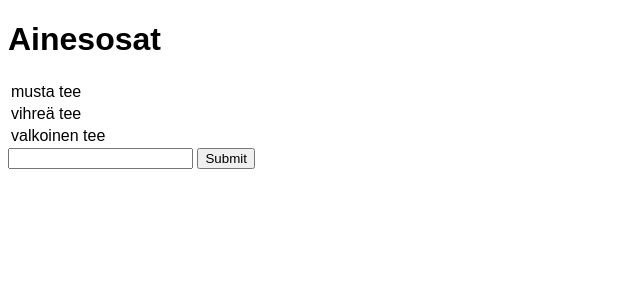
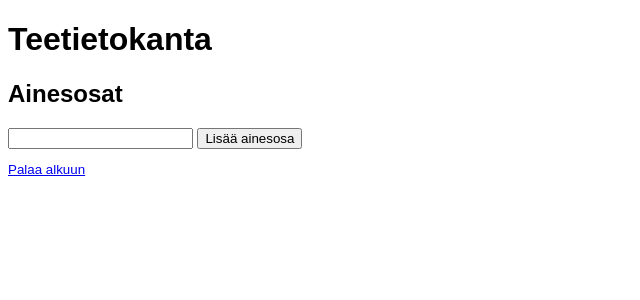
Before and after one commit to ollim1/teetietokanta, a Flask app: page /ingredients in a window 1280 px wide. Shown: the top 300 px of the page, without its empty margins (0-640 px from the left). Run offline with Flask 2, Linux system fonts and the light colour scheme; data that the repository does not hold is empty.

Commit message:
tietokantatoiminnallisuus lisätty

```diff
--- a/application/__init__.py
+++ b/application/__init__.py
@@ -10,5 +10,6 @@ db = SQLAlchemy(app)
 from application import views
 
 from application.tea import models
+from application.tea import views
 
 db.create_all()
--- a/application/tea/views.py
+++ b/application/tea/views.py
@@ -1,13 +1,17 @@
-from application import app
+from application import app, db
 from flask import redirect, render_template, request, url_for
+from application.tea.models import *
 
 temp_list = ["musta tee", "vihreä tee", "valkoinen tee"]
 
 @app.route("/ingredients")
 def ingredients_page():
-    return render_template("ingredients.html", ingredients = temp_list)
+    return render_template("ingredients.html", ingredients = Ingredient.query.all())
 
 @app.route("/add_ingredient", methods=["POST"])
 def add_ingredient():
-    print("added ingredient " + request.form.get("name"))
+    i = Ingredient(request.form.get("name"))
+    db.session.add(i)
+    db.session.commit()
+    print("added " + Ingredient.name + " to db")
     return redirect(url_for("ingredients_page"))
--- a/application/templates/ingredients.html
+++ b/application/templates/ingredients.html
@@ -1,16 +1,17 @@
 {% extends "layout.html" %}
 
 {% block body %}
-<h1> Ainesosat </h1>
+<h2> Ainesosat </h2>
 <table>
   {% for ingredient in ingredients %}
   <tr>
-    <td>{{ingredient}}</td>
+    <td>{{ingredient.name}}</td>
   </tr>
   {% endfor %}
 </table>
 <form action="{{url_for('add_ingredient')}}" method="POST">
   <input type="text" name="name">
-  <input type="submit">
+  <input type="submit" value="Lisää ainesosa">
 </form>
+<p> <a href="{{url_for('index')}}">Palaa alkuun</a> </p>
 {% endblock %}
--- a/application/templates/layout.html
+++ b/application/templates/layout.html
@@ -7,6 +7,7 @@
   </head>
 
   <body>
+  <h1> Teetietokanta </h1>
     {% block body %}
     <p>
     Content.
--- a/application/views.py
+++ b/application/views.py
@@ -1,6 +1,5 @@
 from flask import render_template
 from application import app
-from application.tea import views
 
 @app.route("/")
 def index():
```
